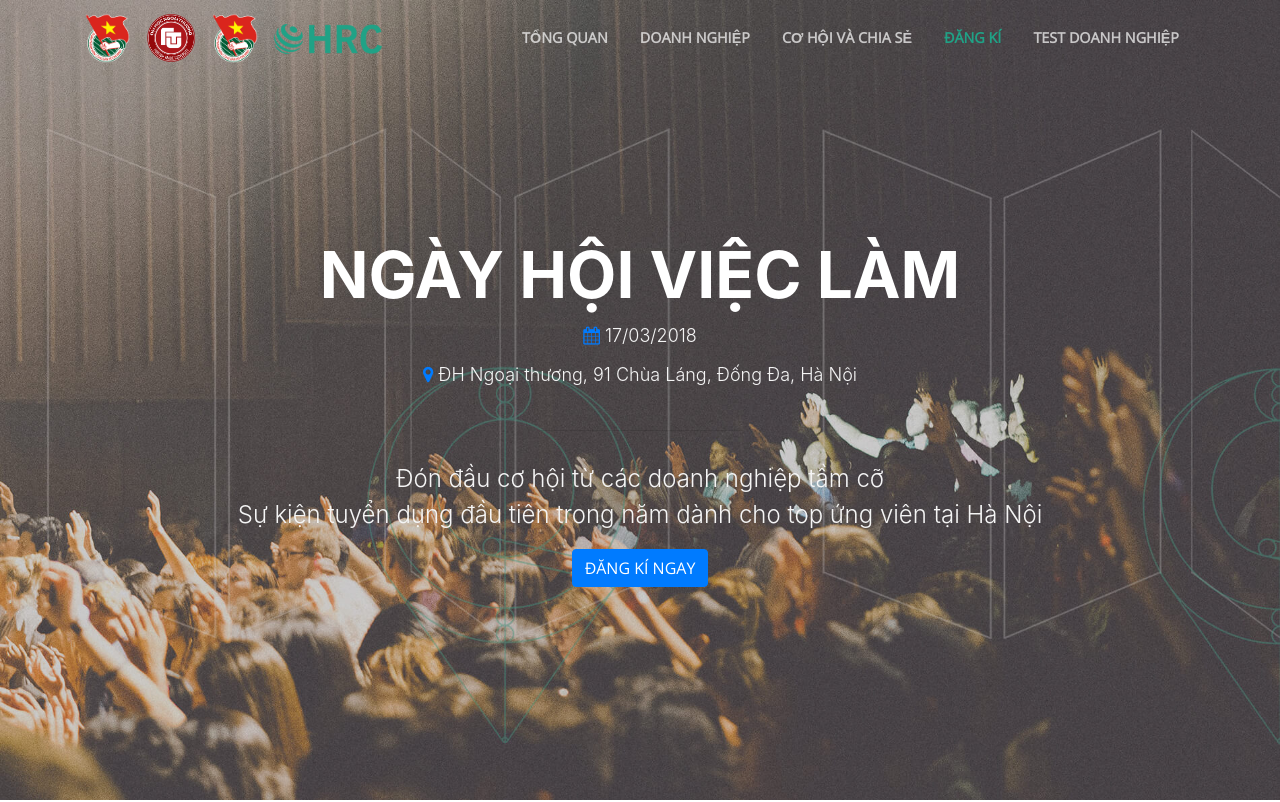
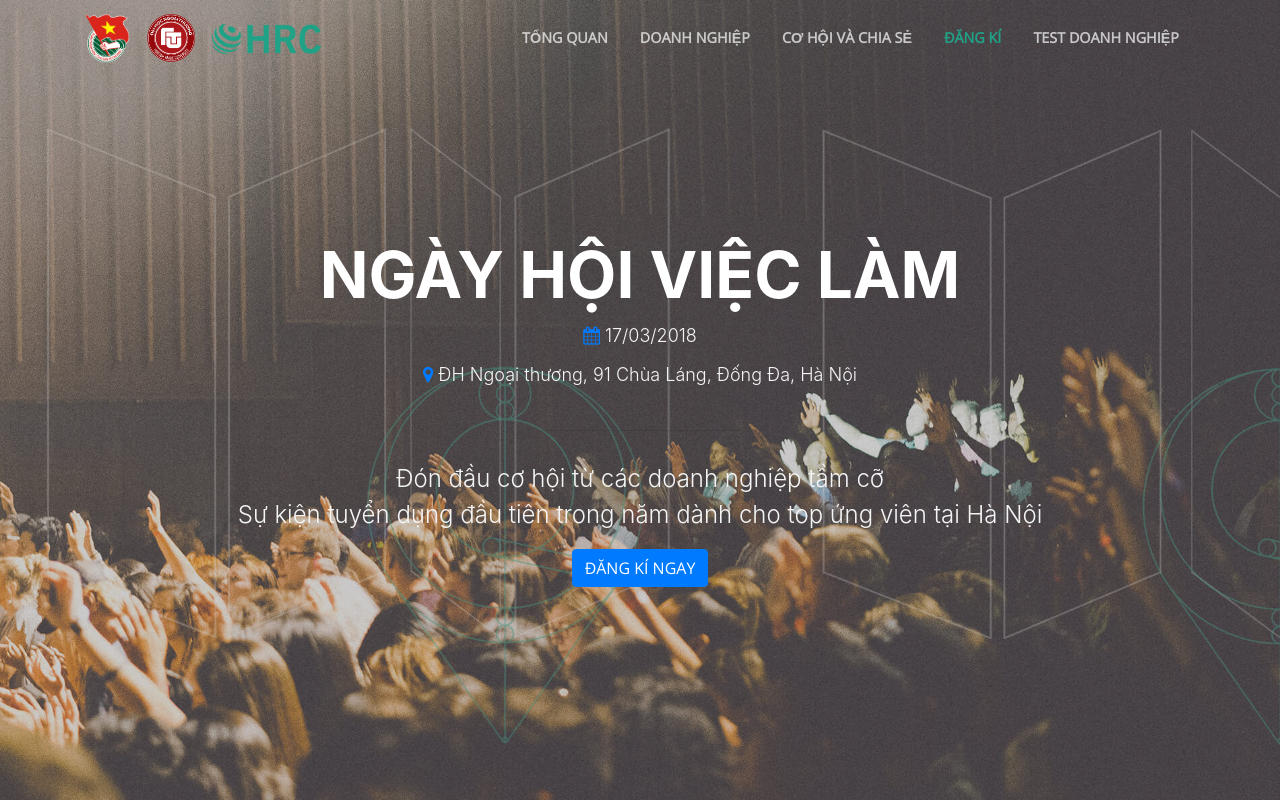
Before and after one commit to hann56/hann56.github.io, a website with bundled scripts: page index.html in a window 1280 px wide. Shown: the top 802 px of the page. Built offline with nearby package versions, Linux system fonts and the light colour scheme.

Commit message:
fuck logo doan

```diff
--- a/index.html
+++ b/index.html
@@ -60,9 +60,6 @@
 				</a>
 				<a class="navbar-brand js-scroll-trigger" href="#page-top">
 						<img src="./img/portfolio/ftu.png"  height="50" alt="">
-				</a>
-				<a class="navbar-brand js-scroll-trigger" href="#page-top">
-						<img src="./img/portfolio/doan.png"  height="50" alt="">
 				</a>
 				<a class="navbar-brand js-scroll-trigger" href="#page-top">
 						<img src="./img/portfolio/logo bé.png"  height="30" alt="">
```
